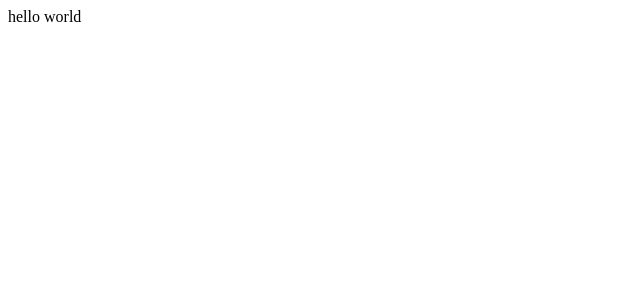
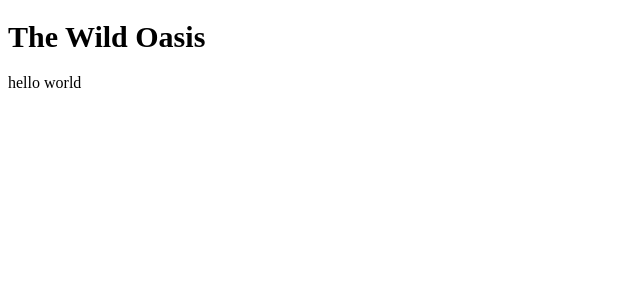
Before and after one commit to lonelydomino/the-wild-oasis, a React (Vite) app: page / in a window 1280 px wide. Shown: the top 300 px of the page, without its empty margins (0-640 px from the left). Built offline with nearby package versions, Linux system fonts and the light colour scheme.

Commit message:
Update dependencies and App.jsx

```diff
--- a/package.json
+++ b/package.json
@@ -11,7 +11,8 @@
   },
   "dependencies": {
     "react": "^18.2.0",
-    "react-dom": "^18.2.0"
+    "react-dom": "^18.2.0",
+    "styled-components": "^6.1.19"
   },
   "devDependencies": {
     "@types/react": "^18.2.15",
--- a/src/App.jsx
+++ b/src/App.jsx
@@ -1,3 +1,9 @@
+import styled from "styled-components"
+
+const H1 = styled.h1`
+  font-size: 30px;
+  font-weight: 600;
+  `
 
 function App() {
 
@@ -5,6 +11,7 @@
   return (
     <>
       <div>
+        <H1>The Wild Oasis</H1>
         hello world
       </div>
     </>
```
Also changed, not shown: 1 other file (tests, documents, lock files or other folders).
